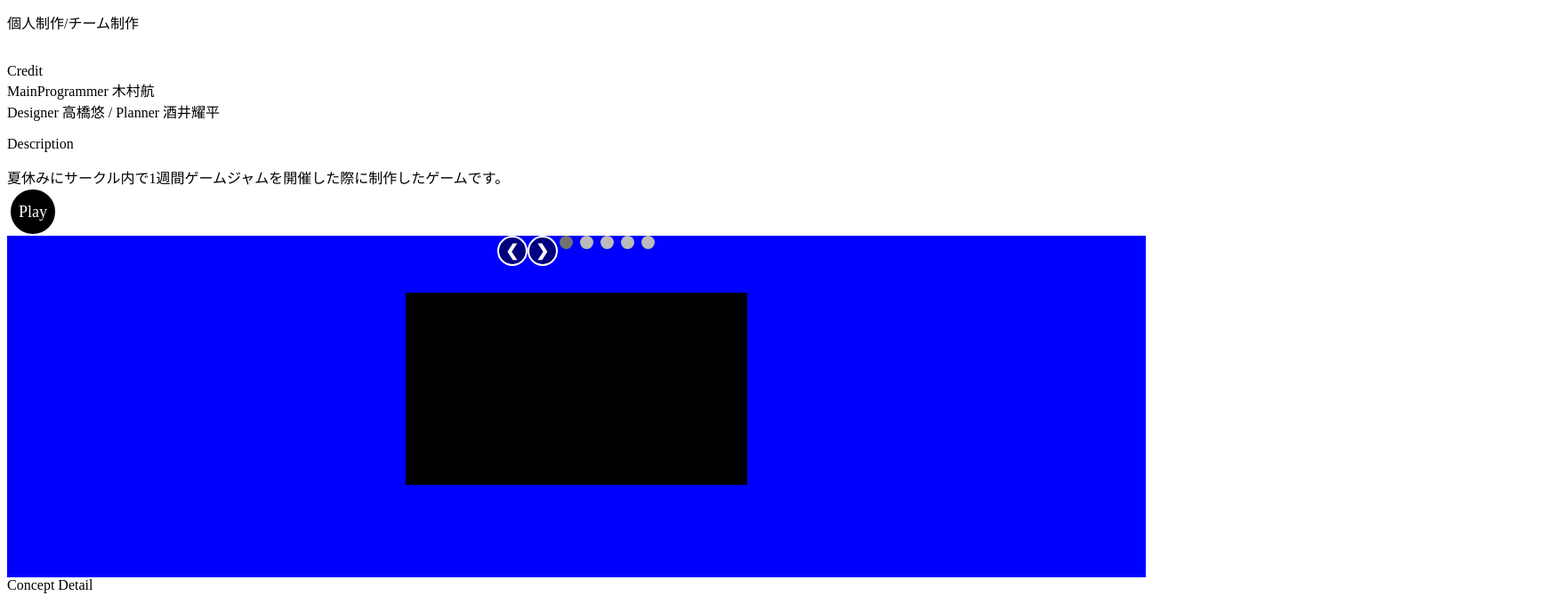
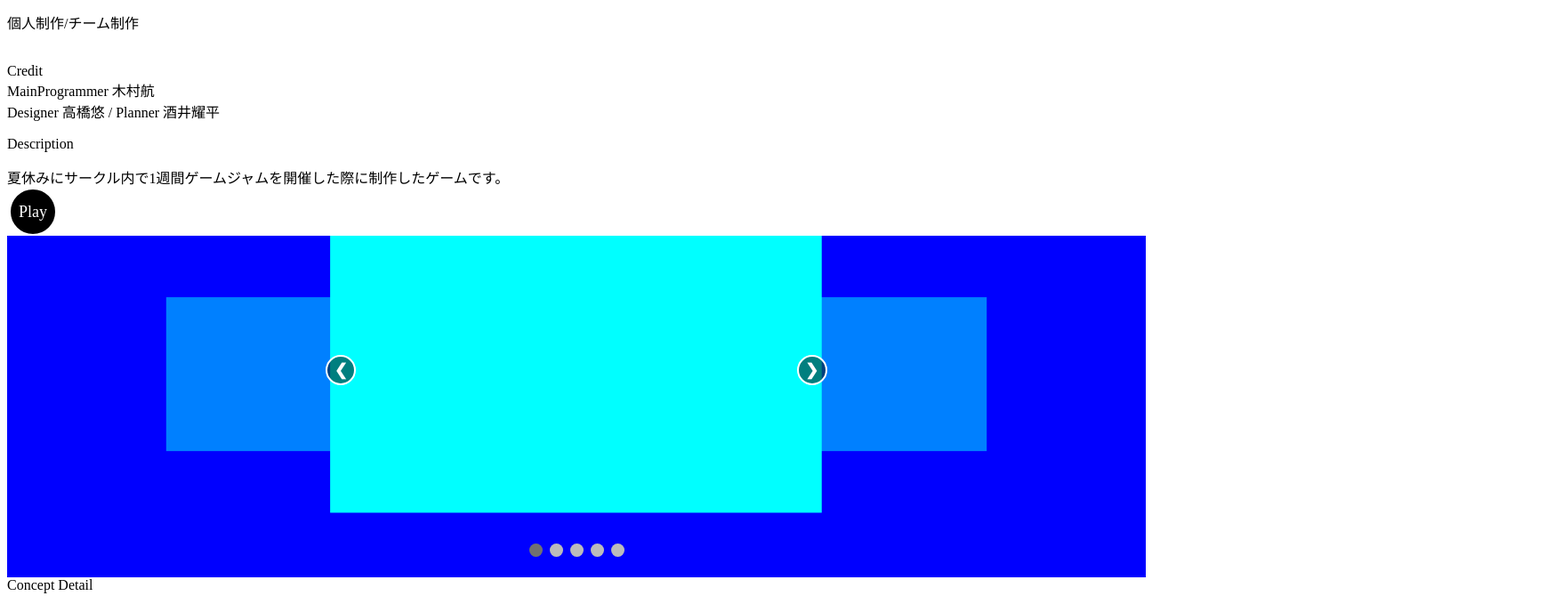
Before and after one commit to s1f10220213/KimuraWataruPortfolio, a plain HTML site: page gameTemplate.html in a window 1280 px wide. Shown: the part 115-785 px from the top of the page at 89% size, 1757 px wide, since content can reach past the window. Drawn offline with nearby package versions, Linux system fonts and the light colour scheme.

Commit message:
スライドショー作成完了

```diff
--- a/css/general.css
+++ b/css/general.css
@@ -54,13 +54,6 @@ Slideshow
 
     justify-content: center;
 }
-#slider-base {
-    position: absolute;
-    width: 30vw;
-    top: 5vw;
-    aspect-ratio: 16 / 9;
-    background-color: black;
-}
 .slider-item {
     position: absolute;
     width: 24vw;
@@ -96,7 +89,22 @@ Slideshow
     font-size: 25px;
 }
 
+.left {
+    position: absolute;
+    top: 35%;
+    left: 28vw;
+}
+.right {
+    position: absolute;
+    top: 35%;
+    right: 28vw;
+}
+
 /*== Indicater ==*/
+#slider-indicater {
+    position: absolute;
+    bottom: 5%;
+}
 .dot {
     cursor: pointer;
     height: 15px;
--- a/gameTemplate.html
+++ b/gameTemplate.html
@@ -68,8 +68,6 @@
         <!-- Slideshow -->
 
         <div id="slider">
-            <div id="slider-base"></div>
-
             <div class="slider-item slide1">
 
             </div>
--- a/js/slideshow.js
+++ b/js/slideshow.js
@@ -3,7 +3,7 @@ let preIndex = 0;
 const slides = $(".slider-item");
 const dots = $(".dot");
 const totalSlides = slides.length;
-const slideBase = $("#slider-base")[0];
+const offsetX = slides[preIndex].getBoundingClientRect().width;
 
 //　インディケーター更新
 function updateIndicators(index) {
@@ -13,10 +13,7 @@ function updateIndicators(index) {
 
 //　スライドの位置設定
 function showSlides(index) {
-    const offsetX = slideBase.getBoundingClientRect().width * 0.5;
-    const baseRect = slideBase.getBoundingClientRect();
-    const stdX = baseRect.left + baseRect.width / 2;
-    const stdY = baseRect.top + baseRect.height / 2;
+    const stdY = "40%";
 
     slides.removeClass("active");
     slides.css("z-index", "1");
@@ -26,15 +23,14 @@ function showSlides(index) {
     const nextIndex = (index + 1) % totalSlides;
     const nexnextIndex = (index + 2) % totalSlides;
 
-    gsap.to(slides[preprevIndex], { duration: 0.35, x: stdX-offsetX*2, y: stdY, opacity: 0, scale: 0.5 });
-    gsap.to(slides[prevIndex], { duration: 0.35, x: stdX-offsetX, y: stdY, opacity: 0.5, scale: 1 });
-    gsap.to(slides[nextIndex], { duration: 0.35, x: stdX+offsetX, y: stdY, opacity: 0.5, scale: 1 });
-    gsap.to(slides[nexnextIndex], { duration: 0.35, x: stdX+offsetX*2, y: stdY, opacity: 0, scale: 0.5 });
-    gsap.to(slides[index], { duration: 0.35, x: stdX, y: stdY, opacity: 1, scale: 1.8 });
+    gsap.to(slides[preprevIndex], { duration: 0.35, x: -offsetX*2, y: stdY, opacity: 0, scale: 0.5 });
+    gsap.to(slides[prevIndex], { duration: 0.35, x: -offsetX, y: stdY, opacity: 0.5, scale: 1 });
+    gsap.to(slides[nextIndex], { duration: 0.35, x: offsetX, y: stdY, opacity: 0.5, scale: 1 });
+    gsap.to(slides[nexnextIndex], { duration: 0.35, x: offsetX*2, y: stdY, opacity: 0, scale: 0.5 });
+    gsap.to(slides[index], { duration: 0.35, x: 0, y: stdY, opacity: 1, scale: 1.8 });
 
     $(slides[index]).addClass("active");
     updateIndicators(index);
-    console.log(preprevIndex, stdX-offsetX*2 , " / ", prevIndex, stdX-offsetX, "/", index, stdX);
 }
 
 //　スライドをn個ずらして更新
@@ -74,5 +70,6 @@ $(document).ready(function(){
         currentSlide(4);
     });
 
+    gsap.set(slides, { x: 0, y: 0 });
     showSlides(slideIndex);
 });
```
